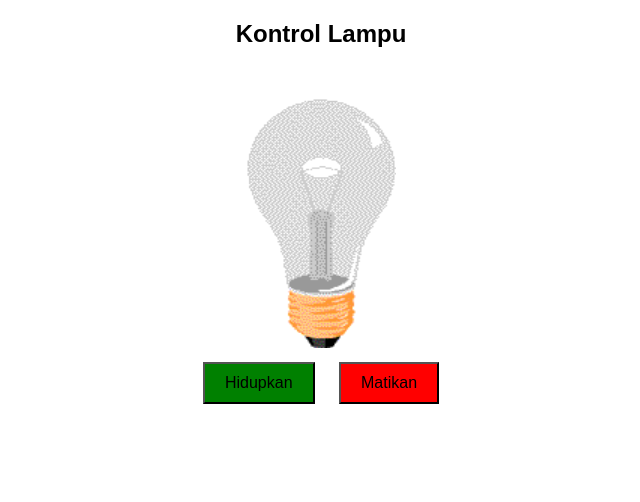
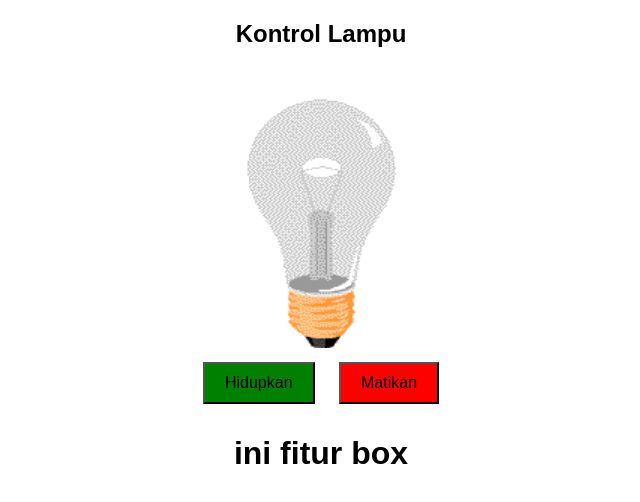
Before and after one commit to H4ntz-M4d/lampu-on-off, a plain HTML site: page index.html in a window 1280 px wide. Shown: the whole page, without its empty margins (319-959 px from the left). Drawn offline with Linux system fonts and the light colour scheme.

Commit message:
fitur box

```diff
--- a/index.html
+++ b/index.html
@@ -16,6 +16,8 @@
   <button class="btn-hijau" onclick="turnOn()">Hidupkan</button>
   <button class="btn-merah" onclick="turnOff()">Matikan</button>
 
+  <h1>ini fitur box</h1>
+
   <script>
     function turnOn() {
       document.getElementById("lamp").src = "img/lampu-on.gif";
```
